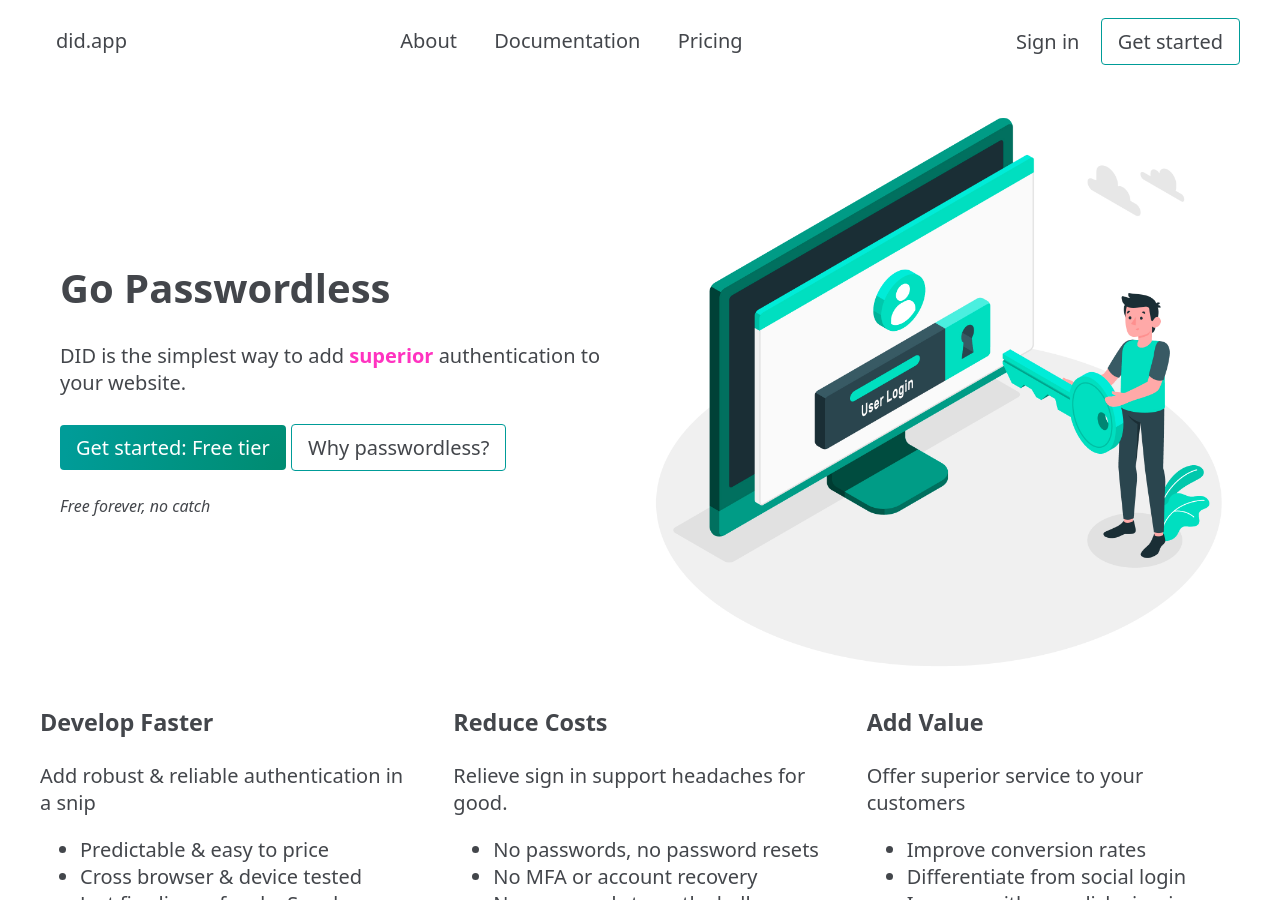
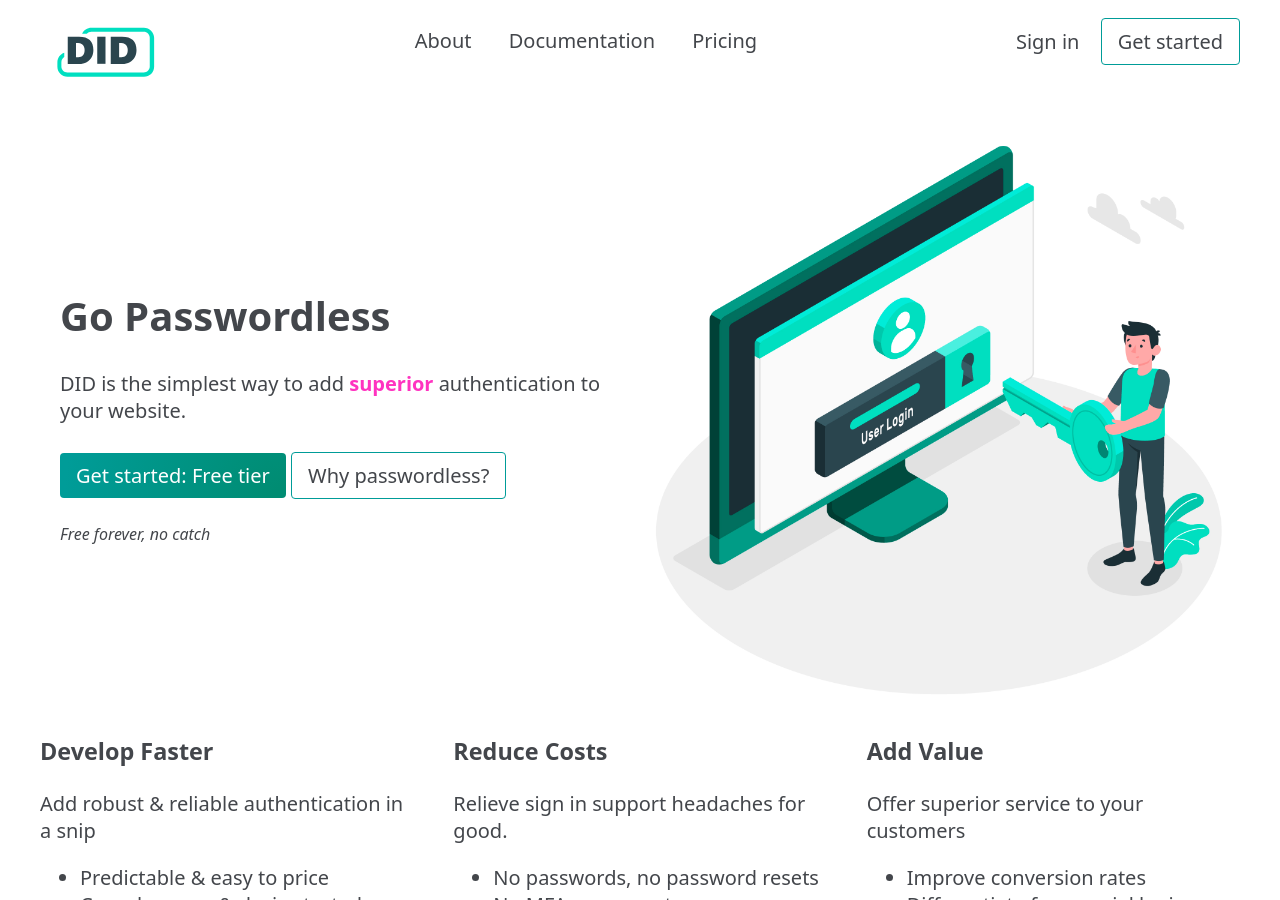
Before and after one commit to did-app/www, a Jekyll site: the page built from index.html, in a window 1280 px wide and 900 px high. Built offline with Jekyll 4.4.1, drawn with Linux system fonts in a browser that asks for light colours; a style sheet for code colours, icons or effects is not loaded.

Commit message:
new logo added

```diff
--- a/_layouts/article.html
+++ b/_layouts/article.html
@@ -5,7 +5,7 @@
 <header class="header with-background">
   <nav class="nav">
     <span>
-      <a class="button brand" href="/">did.app</a>
+      <a class="button brand" href="/"><img style="width:5em;" src="/assets/images/DID_logo_ident_mono_blue.svg" alt="DID Digital Identity Logo"></a>
     </span>
     <span>
       <a href="/about" class="button tertiary">About</a>
--- a/_layouts/doc.html
+++ b/_layouts/doc.html
@@ -5,7 +5,7 @@
 <header class="header dark">
   <nav class="nav">
     <span>
-      <a class="button brand" href="/">did.app</a>
+      <a class="button brand" href="/"><img style="width:5em;" src="/assets/images/DID_logo_ident_mono_white.svg" alt="DID Digital Identity Logo"></a>
     </span>
     <span>
       <a href="/about" class="button tertiary">About</a>
--- a/_layouts/wiki-post.html
+++ b/_layouts/wiki-post.html
@@ -5,7 +5,7 @@
 <header class="header with-background">
   <nav class="nav">
     <span>
-      <a class="button brand" href="/">did.app</a>
+      <a class="button brand" href="/"><img style="width:5em;" src="/assets/images/DID_logo_ident_mono-blue.svg" alt="DID Digital Identity Logo"></a>
     </span>
     <span>
       <a href="/about" class="button tertiary">About</a>
--- a/index.html
+++ b/index.html
@@ -5,7 +5,7 @@
 <header>
   <nav class="nav">
     <span>
-      <a class="button brand" href="/">did.app</a>
+      <a class="button brand" href="/"><img style="width:5em;" src="/assets/images/DID_logo_ident_colour.svg" alt="DID Digital Identity Logo"></a>
     </span>
     <span>
       <a href="/about" class="button tertiary">About</a>
```
Also changed, not shown: assets/images/DID_logo_ident_colour.svg (added), assets/images/DID_logo_ident_mono_blue.svg (added), assets/images/DID_logo_ident_mono_white.svg (added).
